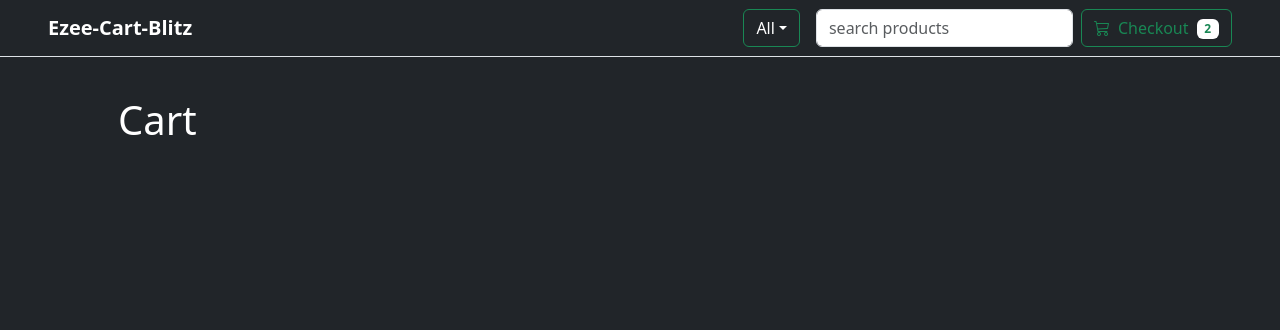
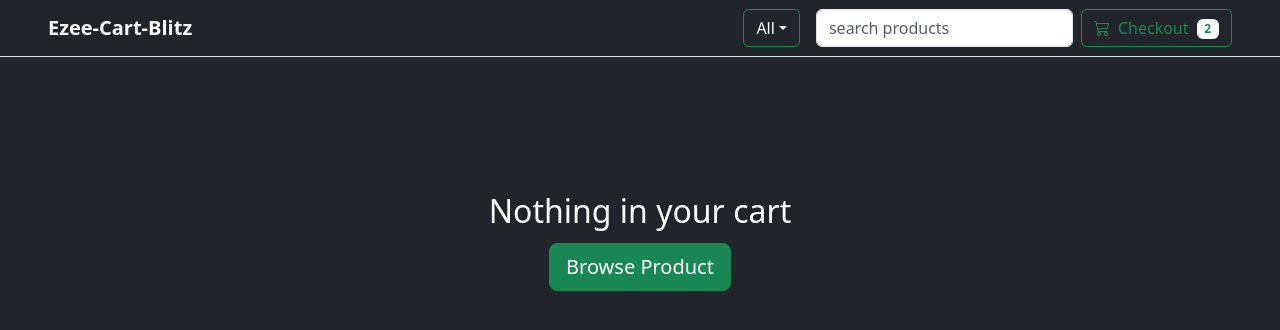
Before and after one commit to direction44/Ezee-Cart-Blitz, a React (Vite) app: page /Cart in a window 1280 px wide. Shown: the top 330 px of the page. Built offline with nearby package versions, Linux system fonts and the light colour scheme.

Commit message:
handle all navigations of the page

```diff
--- a/src/Components/NavBar/CartButton.jsx
+++ b/src/Components/NavBar/CartButton.jsx
@@ -1,12 +1,16 @@
 import React from 'react'
-
+import { useNavigate } from 'react-router-dom'
 function CartButton() {
   let items=["shirt","tshirt"]
+  const Nav=useNavigate()
   let bgColorName=items.length===0?"none":"white"
+  const handleCartNaviagtion=()=>{
+    Nav("/cart")
+  }
   return (
-    <button type='button' className='btn btn-outline-success d-md-block mt-3 mt-lg-0'>
+    <button type='button' className='btn btn-outline-success d-md-block mt-3 mt-lg-0' onClick={handleCartNaviagtion}>
       <i className='bi bi-cart3'></i>
-      <span className='mx-2'>Checkout</span>
+      <span className='mx-2' onClick={handleCartNaviagtion}>Checkout</span>
       <span className={`badge text-success bg-${bgColorName}`}>{items.length}</span>
     </button>
   )
--- a/src/Components/NavBar/Nav.jsx
+++ b/src/Components/NavBar/Nav.jsx
@@ -2,17 +2,22 @@ import React from 'react'
 import CategorySelector from './CategorySelector'
 import SearchBar from './SearchBar'
 import CartButton from './CartButton'
+import { useNavigate } from 'react-router-dom'
 
 function Nav(props) {
+  const Nav=useNavigate()
+  const handleHomeNavigation=()=>{
+    Nav("/")
+  }
   return (
     <nav className='navbar navbar-expand-lg navbar-dark bg-dark border-bottom fixed-top'>
         <div className='container-fluid px-md-5'>
-          <span id='name' className='navbar-brand fw-bold pointer'>{props.title}</span>
+          <span id='name' className='navbar-brand fw-bold pointer' onClick={handleHomeNavigation}>{props.title}</span>
           <button className='navbar-toggler' type='button' data-bs-toggle='collapse' data-bs-target='#navbarSupportedContent'>
              <span className='navbar-toggler-icon'></span>
           </button>
           <div className='collapse navbar-collapse justify-content-end' id='navbarSupportedContent'>
-              <CategorySelector/>
+            <CategorySelector/>
             <SearchBar/>
             <CartButton/>
             </div>
--- a/src/Components/Pages/Cart.jsx
+++ b/src/Components/Pages/Cart.jsx
@@ -1,9 +1,10 @@
 import React from 'react'
+import NoContent from '../extra/NoContent'
 
 function Cart() {
   return (
     <h1>
-      Cart
+      <NoContent text="Nothing in your cart" btnText="Browse Product"/>
     </h1>
   )
 }
--- a/src/Components/Pages/Single.jsx
+++ b/src/Components/Pages/Single.jsx
@@ -5,7 +5,6 @@ function Single() {
   const {id}=useParams()
     const product=data.find((product)=>product.id=== +id)
     const imagesPath="/images/"+product.id+".jpg"
-    console.log(imagesPath,"**************")
     return (
       <div className='row'>
         <div className='col-6'>
--- /dev/null
+++ b/src/Components/extra/NoContent.jsx
@@ -0,0 +1,17 @@
+import React from 'react'
+import { useNavigate } from 'react-router'
+function NoContent(props) {
+    const{text,btnText}=props
+    const Nav=useNavigate()
+    const handleHomeNavigation=()=>{
+      Nav("/")
+    }
+  return (
+    <div className='text-white text-center my-5 mx-auto p-0 p-md-5 rounded'>
+      <h2>{text}</h2>
+      <button onClick={handleHomeNavigation} className='btn btn-success btn-lg'>{btnText}</button>
+    </div>
+  )
+}
+
+export default NoContent
```
